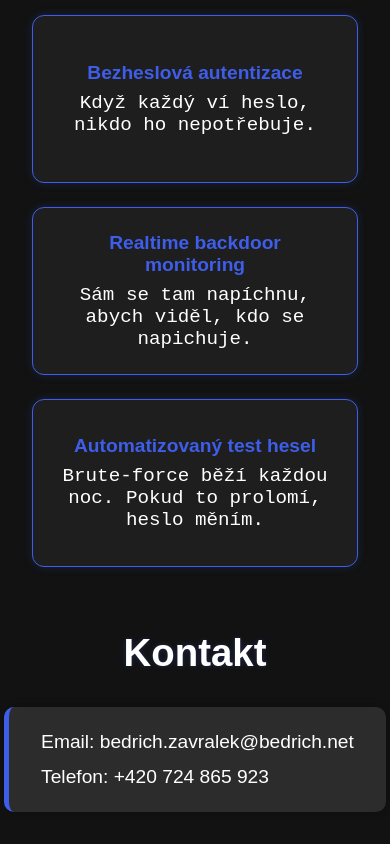
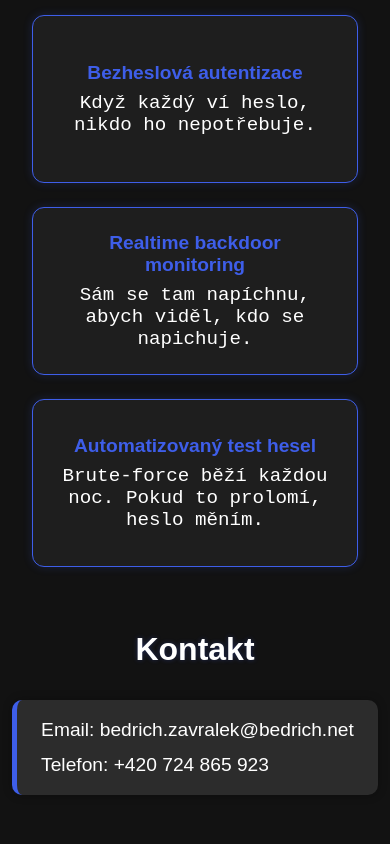
Before and after one commit to vojta1100/bedrichzavralek, a plain HTML site: page index.html in a window 390 px wide. Shown: the part 428-1272 px from the top of the page. Drawn offline with Linux system fonts and the light colour scheme; a web font is replaced by a local one.

Commit message:
responzivita-fix

```diff
--- a/static/css/main.css
+++ b/static/css/main.css
@@ -182,3 +182,16 @@ p {
         margin-left: 0;
     }
 }
+
+@media (max-width: 600px) {
+    .kontakt-text {
+        width: 100%;
+        box-sizing: border-box;
+        padding: 1.2rem 1.5rem;
+        font-size: 1rem;
+    }
+
+    .kontakt h1 {
+        font-size: 2rem;
+    }
+}
```
